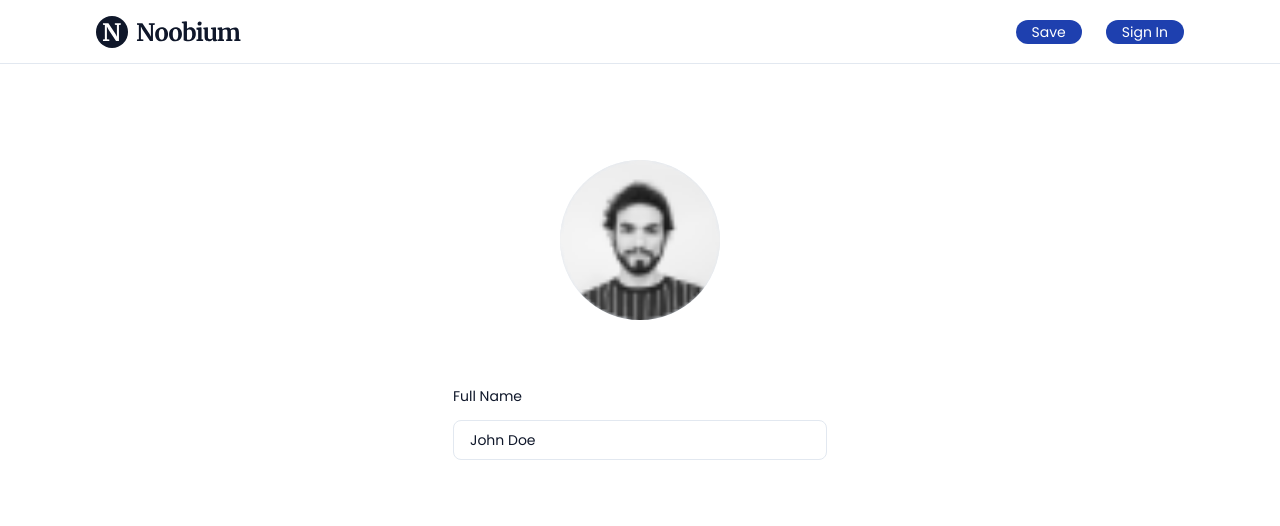
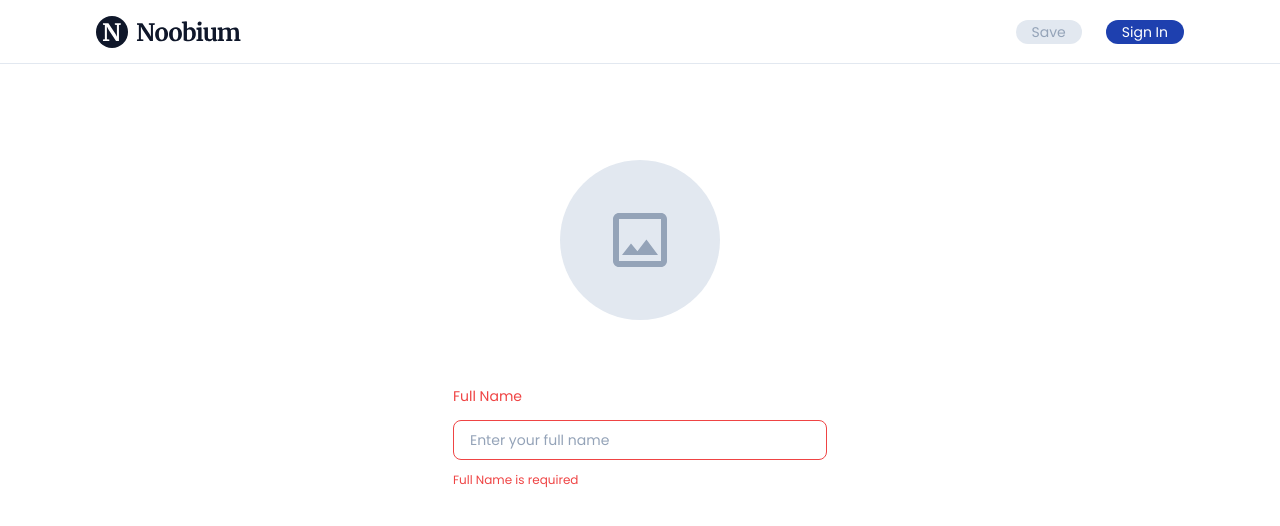
Before and after one commit to IdanKok/noobium, a Next.js app: page /my-profile in a window 1280 px wide. Shown: the top 526 px of the page. Built offline with nearby package versions, Linux system fonts and the light colour scheme; no server answers.

Commit message:
Finish - Integrate Edit Profile Featured

```diff
--- /dev/null
+++ b/hooks/mutations/use-edit-profile-mutation.tsx
@@ -0,0 +1,39 @@
+import { useMutation } from '@tanstack/react-query';
+import { StringMappingType } from 'typescript';
+import axios from "../../helpers/axios";
+
+type Payload = {
+    name: string;
+    picture?: File | null;
+
+}
+
+type Response = {
+        name: string
+        email: string
+        picture: string
+};
+
+const action = async (payload: Payload): Promise<Response> => {
+    const token = localStorage.getItem('access_token');
+    const form = new FormData()
+    form.append('_method', 'PUT')
+    form.append('name', payload.name)
+    if(payload.picture){
+        form.append('picture', payload.picture)
+    }
+    const res = await axios.post('/me/profile', form, {
+        headers: {
+            Authorization: `Bearer ${token}`,
+            "Content-Type": 'multipart/form-data',
+
+        }
+    });
+    return res.data.data
+}
+
+const useEditProfileMutation = () => {
+    return useMutation(action);
+};
+
+export default useEditProfileMutation;
--- a/pages/my-profile.tsx
+++ b/pages/my-profile.tsx
@@ -6,6 +6,12 @@ import { useEffect, useRef } from "react";
 import TextInput from "../components/TextInput";
 import { useFormik } from "formik";
 import * as Yup from "yup";
+import { useRouter } from "next/router";
+import useUserQuery from "../hooks/queries/use-user-query";
+import useEditProfileMutation from "../hooks/mutations/use-edit-profile-mutation";
+import { useQueryClient } from "@tanstack/react-query";
+import { toast } from "react-hot-toast";
+import Loading from "react-spinners/BeatLoader";
 
 type FormValues = {
   fullname: string;
@@ -20,7 +26,11 @@ const MyProfileSchema = Yup.object().shape({
 });
 
 const MyProfilePage: NextPage = () => {
+  const router = useRouter();
+  const editProfileMutation = useEditProfileMutation();
   const refContentInput = useRef<HTMLTextAreaElement>(null);
+  const userQuery = useUserQuery();
+  const queryClient = useQueryClient();
 
   const initialValues: FormValues = {
     fullname: "",
@@ -31,22 +41,30 @@ const MyProfilePage: NextPage = () => {
     initialValues,
     validationSchema: MyProfileSchema,
     validateOnMount: true,
-    onSubmit: () => {
-      alert("Saved !");
+    onSubmit: async (values) => {
+      try {
+        const response = await editProfileMutation.mutateAsync({
+          name: values.fullname,
+          picture: values.photo,
+        });
+
+        queryClient.setQueryData(["user"], response);
+        router.push("/");
+        toast.success("Edit Profile Succesfull !");
+      } catch (error) {
+        toast.error("Failed to edit profile");
+      }
     },
   });
 
-  const user = {
-    fullname: "John Doe",
-    photo: "/images/dummy-avatar.png",
-  };
+
 
   useEffect(() => {
     formik.setValues({
-      fullname: user.fullname,
+      fullname: userQuery.data?.name || "",
       photo: null,
     });
-  }, []);
+  }, [userQuery.data]);
 
   return (
     <div>
@@ -61,12 +79,18 @@ const MyProfilePage: NextPage = () => {
         submitLabel="Save"
         onClickSubmit={formik.handleSubmit}
       />
+      {editProfileMutation.isLoading && (
+        <div className=" h-screen flex justify-center items-center">
+          <Loading size={16} color="rgb(30 64 175)" />
+        </div>
+      )}
+      {!editProfileMutation.isLoading && (
         <div className="w-[400px] flex flex-col justify-center items-center mx-auto py-24">
           <PhotoPicker
-          preview={user.photo}
+            preview={userQuery.data?.picture}
             onPick={(file) => formik.setFieldValue("photo", file)}
           />
-        <div className="h-16"/>
+          <div className="h-16" />
           <TextInput
             name="fullname"
             label="Full Name"
@@ -77,8 +101,8 @@ const MyProfilePage: NextPage = () => {
             errorMessage={formik.errors.fullname}
             onChange={formik.handleChange}
           />
-
         </div>
+      )}
     </div>
   );
 };
```
Lines whose indentation alone changed are shown as unchanged.
